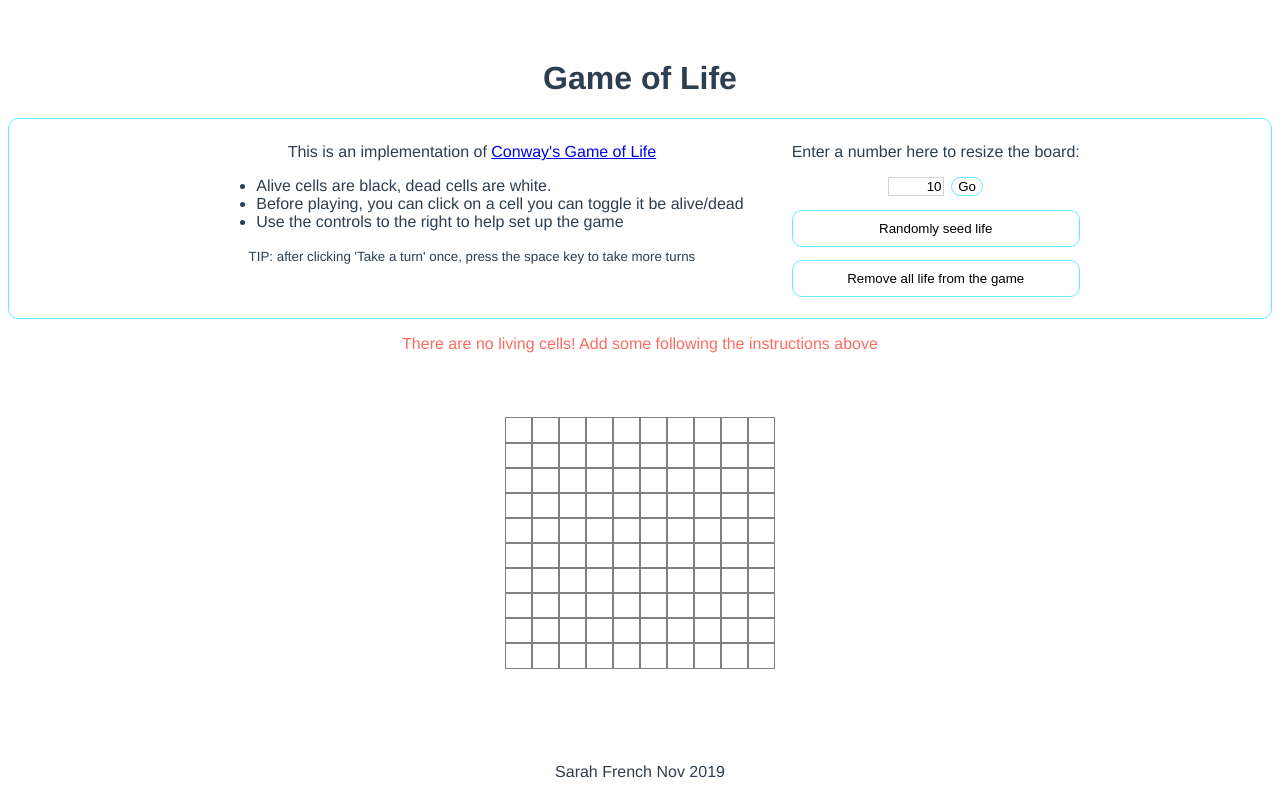
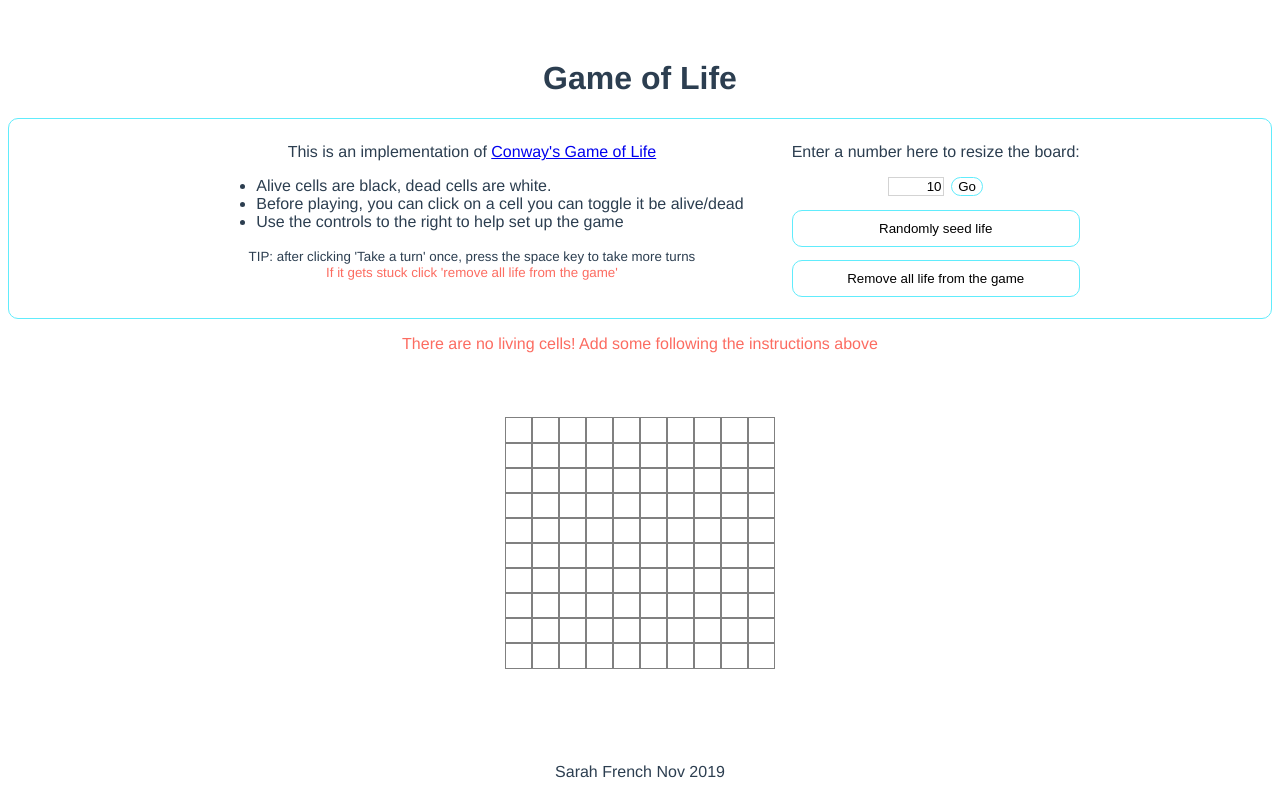
Before and after one commit to SarahFrench/vue-cli-testing, a Vue app: page / in a window 1280 px wide. Built offline with nearby package versions, Linux system fonts and the light colour scheme.

Commit message:
disclaimer lol

```diff
--- a/src/components/Game.vue
+++ b/src/components/Game.vue
@@ -13,6 +13,7 @@
 
         </ul>
         <small>TIP: after clicking 'Take a turn' once, press the space key to take more turns</small>
+        <small class="d-block danger-text">If it gets stuck click 'remove all life from the game'</small>
 
       </div>
       <div class="game__instructions--right">
```
